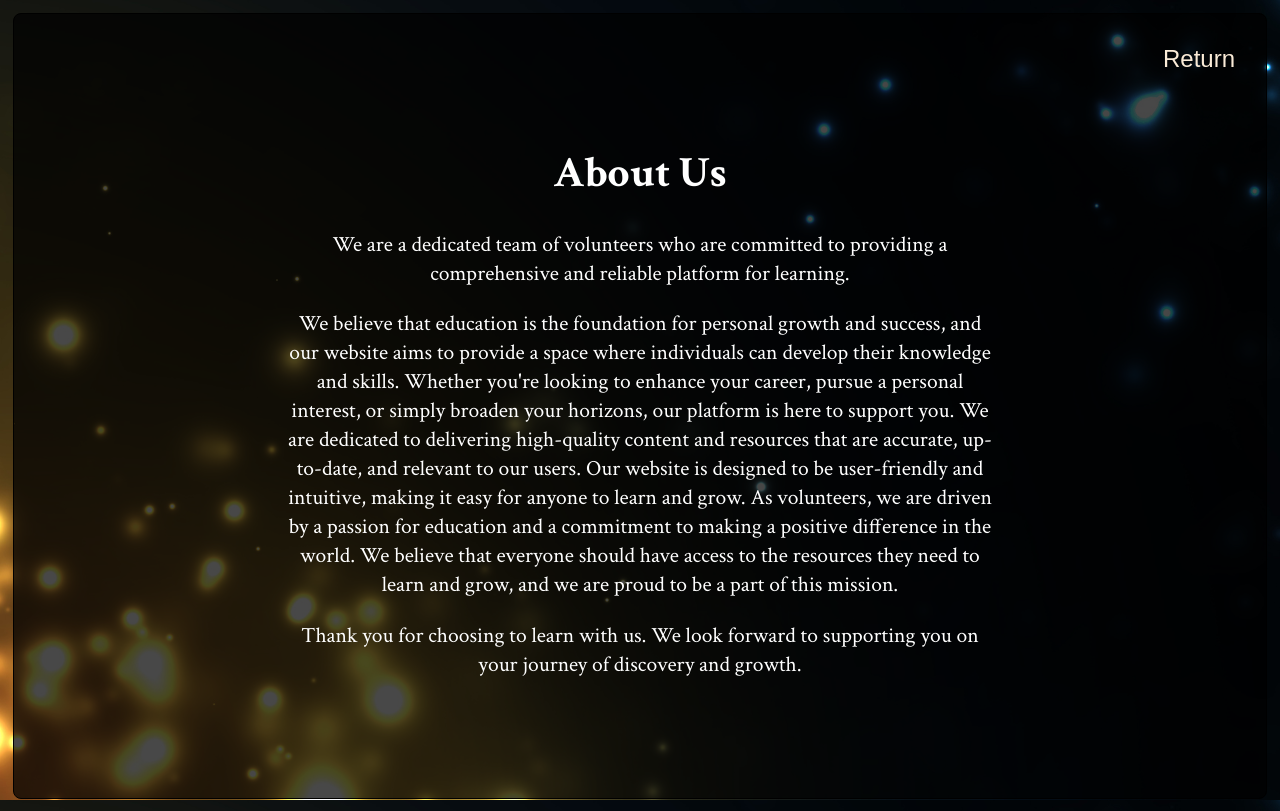
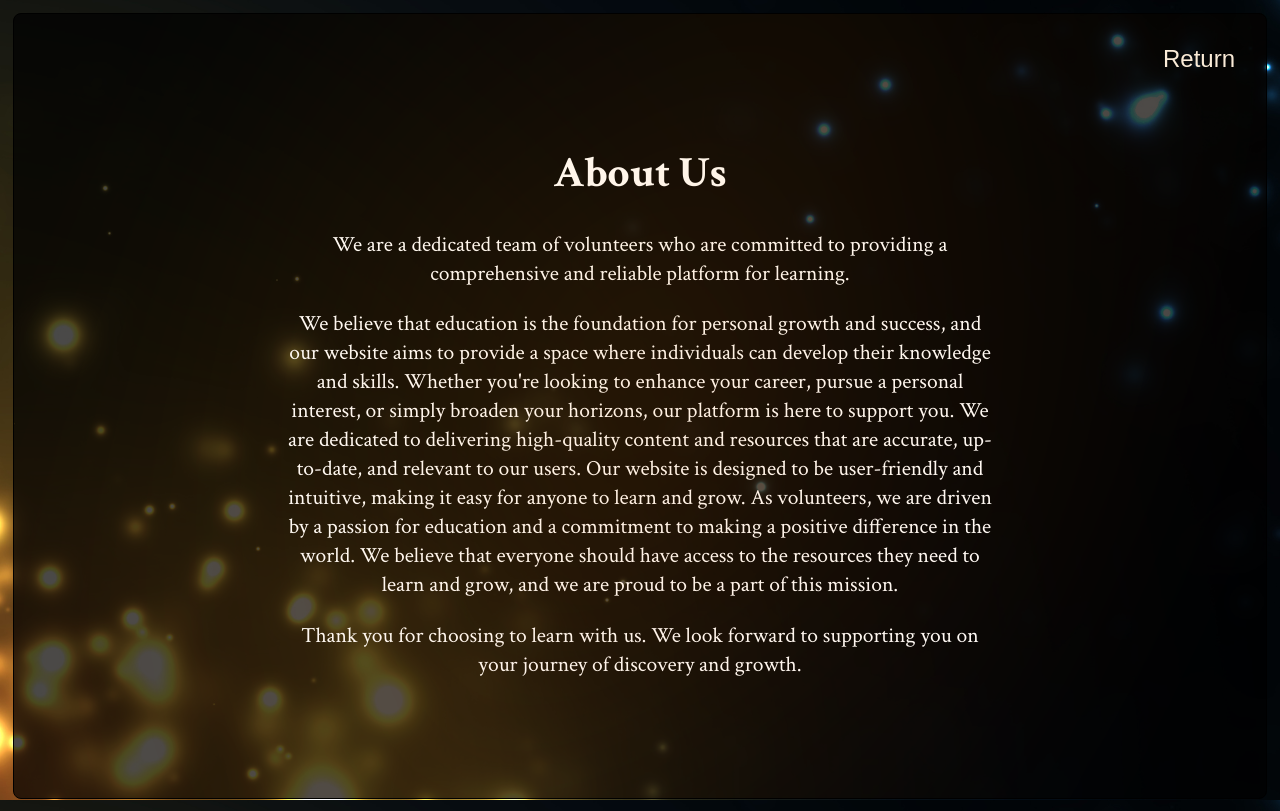
Before and after one commit to Alex-Verh/flashcards, a Flask app: page /about in a window 1280 px wide. Run offline with Flask 3, Linux system fonts and the light colour scheme.

Commit message:
Added mouse pointer blur follower

```diff
--- a/app/static/css/style.css
+++ b/app/static/css/style.css
@@ -32,6 +32,8 @@ body {
     background-color: rgba(0, 0, 0, 0.718);
     border-radius: 1vh;
     color: white;
+    overflow: hidden;
+    position: relative;
 }
 
 a {
@@ -328,3 +330,34 @@ input:-webkit-autofill{
     float : right;
     width : 15%;
 }
+
+/* CSS for pointer blur */
+#blob {
+    background-color : white;
+    height : 30vh;
+    aspect-ratio: 1;
+    left: 50%;
+    top: 50%;
+    translate : -50% -50%;
+    border-radius: 50%;
+    position:absolute;
+    overflow: hidden;
+    background-image: linear-gradient(to bottom right, red, yellow);
+    animation : rotate 20s infinite;
+    filter : blur(25vh);
+    pointer-events: none;
+}
+
+@keyframes rotate {
+    from {
+        rotate: 0deg;
+    }
+
+    50% {
+        scale : 1 1.5;
+    }
+
+    to {
+        rotate : 360deg;
+    }
+}
--- a/app/static/script.js
+++ b/app/static/script.js
@@ -0,0 +1,10 @@
+const blob = document.getElementById("blob");
+
+document.body.onpointermove = event => {
+    const {clientX , clientY } = event;
+
+    blob.animate ({
+        left : `${clientX}px`,
+        top :`${clientY}px`
+    }, { duration : 3000, fill: "forwards" });
+}
--- a/app/templates/base.html
+++ b/app/templates/base.html
@@ -22,6 +22,11 @@
 
 <body>
     <div id = "container">
+    <!--JS--------------------------------------------------------->
+    <div id = "blob"></div>
+    <script src = "../static/script.js">
+    </script>
+
         {% block container %} {% endblock %}
     </div>
 </body>
```
